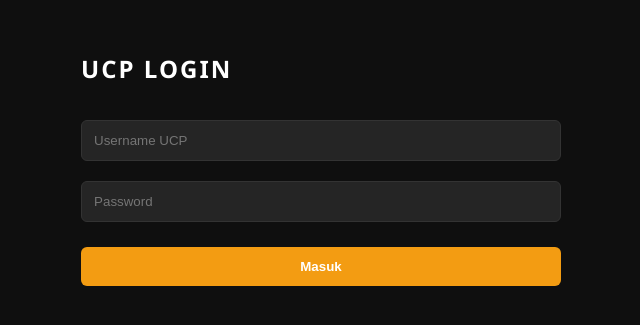
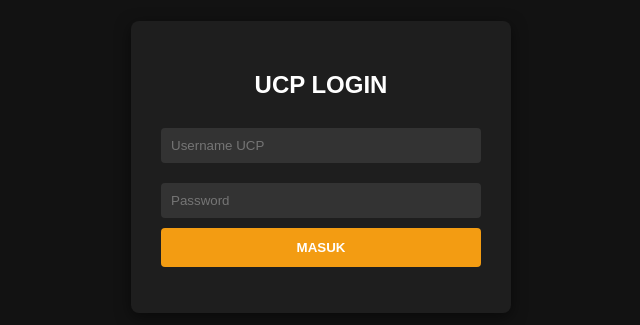
Before and after one commit to Varzzz123/WEB, a website: page public/index.html in a window 1280 px wide. Shown: the part 233-558 px from the top of the page, without its empty margins (319-959 px from the left). Drawn offline with Linux system fonts and the light colour scheme.

Commit message:
Add files via upload

```diff
--- a/public/index.html
+++ b/public/index.html
@@ -1,17 +1,19 @@
 <!DOCTYPE html>
-<html lang="id">
+<html lang="en">
 <head>
     <meta charset="UTF-8">
-    <title>Aetherion | Login Page</title>
+    <title>SAMP Login Portal</title>
     <link rel="stylesheet" href="style.css">
 </head>
 <body>
-    <div class="box">
-        <h2>UCP Login</h2>
+    <div class="login-card">
+        <h2>UCP LOGIN</h2>
         <input type="text" id="ucp" placeholder="Username UCP">
         <input type="password" id="pass" placeholder="Password">
-        <button onclick="gasLogin()">Masuk</button>
-        <p id="pesan"></p>
+
+        <button id="loginBtn" onclick="gasLogin()">MASUK</button>
+
+        <p id="msg"></p>
     </div>
 
     <script src="script.js"></script>
--- a/public/script.js
+++ b/public/script.js
@@ -5,20 +5,19 @@ window.onload = () => {
 };
 
 async function gasLogin() {
-    console.log("Fungsi jalan...");
+    console.log("Fungsi gasLogin dipanggil...");
 
     const ucp = document.getElementById('ucp').value;
     const password = document.getElementById('pass').value;
     const msg = document.getElementById('msg');
 
     if (!ucp || !password) {
-        alert("Woi, isi dulu!"); // Buat ngetes respon tombol
         msg.innerText = "Isi dulu UCP dan Password!";
         msg.style.color = "red";
         return;
     }
 
-    msg.innerText = "Menghubungkan...";
+    msg.innerText = "Menghubungkan ke API...";
     msg.style.color = "orange";
 
     try {
@@ -29,16 +28,17 @@ async function gasLogin() {
         });
 
         const data = await res.json();
+
         if (data.success) {
             localStorage.setItem('isLoggedIn', 'true');
             localStorage.setItem('userUCP', ucp);
             window.location.href = 'dashboard.html';
         } else {
-            msg.innerText = data.message;
+            msg.innerText = data.message || "Login gagal!";
             msg.style.color = "red";
         }
     } catch (err) {
-        msg.innerText = "Gagal konek ke server!";
-        console.error(err);
+        msg.innerText = "Gagal konek ke API server!";
+        console.error("Fetch Error:", err);
     }
 }
--- a/public/style.css
+++ b/public/style.css
@@ -1,49 +1,31 @@
-/* public/style.css */
 body {
-    margin: 0;
-    padding: 0;
-    font-family: 'Segoe UI', Tahoma, Geneva, Verdana, sans-serif;
-    background: #0f0f0f; /* Background gelap khas gamer */
-    color: #ffffff;
+    background: #121212;
+    color: white;
+    font-family: 'Arial', sans-serif;
     display: flex;
     justify-content: center;
     align-items: center;
     height: 100vh;
+    margin: 0;
 }
-
 .login-card {
-    background: #1a1a1a;
-    padding: 40px;
-    border-radius: 12px;
-    box-shadow: 0 10px 25px rgba(0,0,0,0.5);
-    width: 350px;
+    background: #1e1e1e;
+    padding: 30px;
+    border-radius: 8px;
+    width: 320px;
     text-align: center;
-    border-top: 5px solid #f39c12; /* Warna oranye SAMP */
+    box-shadow: 0 4px 15px rgba(0,0,0,0.5);
 }
-
-h2 {
-    margin-bottom: 25px;
-    text-transform: uppercase;
-    letter-spacing: 2px;
-}
-
 input {
     width: 100%;
-    padding: 12px;
+    padding: 10px;
     margin: 10px 0;
-    border-radius: 6px;
-    border: 1px solid #333;
-    background: #252525;
+    border: none;
+    background: #333;
     color: white;
+    border-radius: 4px;
     box-sizing: border-box;
-    transition: 0.3s;
 }
-
-input:focus {
-    border-color: #f39c12;
-    outline: none;
-}
-
 button {
     width: 100%;
     padding: 12px;
@@ -51,22 +33,7 @@ button {
     border: none;
     color: white;
     font-weight: bold;
-    border-radius: 6px;
     cursor: pointer;
-    margin-top: 15px;
-    transition: 0.3s;
+    border-radius: 4px;
 }
-
-button:hover {
-    background: #e67e22;
-    transform: translateY(-2px);
-}
-
-#msg {
-    margin-top: 15px;
-    font-size: 14px;
-    min-height: 20px;
-}
-
-.error { color: #e74c3c; }
-.success { color: #2ecc71; }
+button:hover { background: #d35400; }
```
